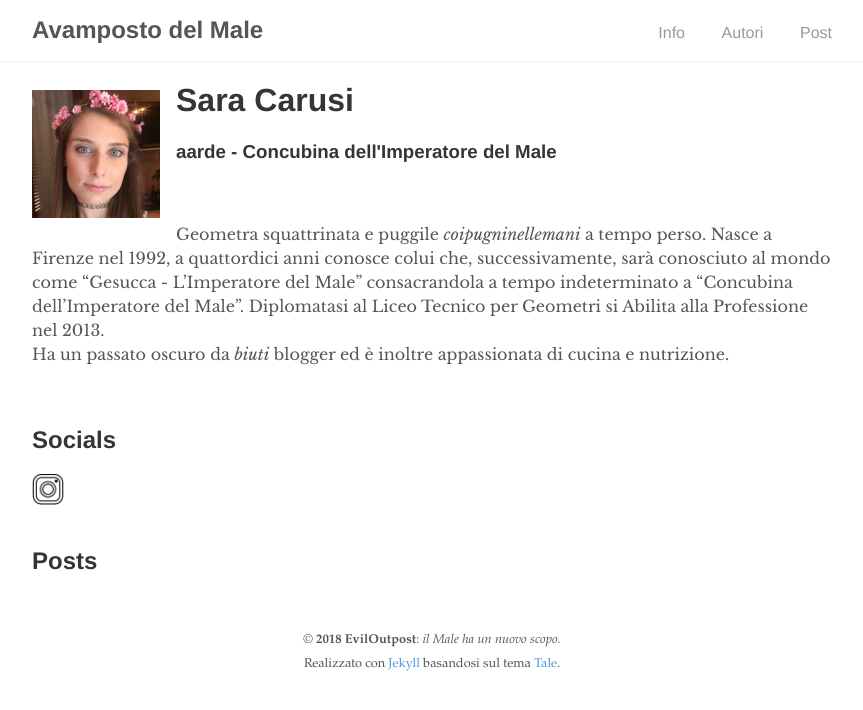
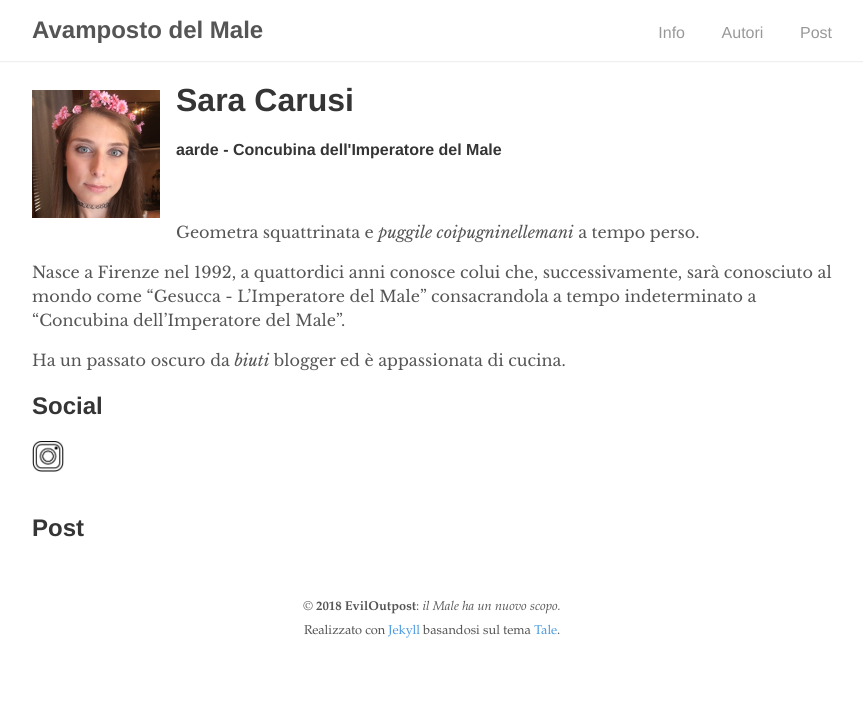
Before and after one commit to eviloutpost/eviloutpost.github.io, a Jekyll site: the page built from _authors/sara.md, in a window 1280 px wide. Shown: the top 710 px of the page, without its empty margins (208-1071 px from the left). Built offline with Jekyll 4.4.1, drawn with Linux system fonts in a browser that asks for light colours.

Commit message:
Edit author description and refined structure

```diff
--- a/_authors/sara.md
+++ b/_authors/sara.md
@@ -6,6 +6,8 @@ instagram: https://www.instagram.com/facilis_descensusaverni/
 image: sara.png
 layout: author
 ---
-Geometra squattrinata e puggile *coipugninellemani* a tempo perso.
-Nasce a Firenze nel 1992, a quattordici anni conosce colui che, successivamente, sarà conosciuto al mondo come "Gesucca - L'Imperatore del Male" consacrandola a tempo indeterminato a "Concubina dell'Imperatore del Male". Diplomatasi al Liceo Tecnico per Geometri si Abilita alla Professione nel 2013.
-Ha un passato oscuro da *biuti* blogger ed è inoltre appassionata di cucina e nutrizione.
+Geometra squattrinata e *puggile coipugninellemani* a tempo perso.
+
+Nasce a Firenze nel 1992, a quattordici anni conosce colui che, successivamente, sarà conosciuto al mondo come "Gesucca - L'Imperatore del Male" consacrandola a tempo indeterminato a "Concubina dell'Imperatore del Male".
+
+Ha un passato oscuro da *biuti* blogger ed è appassionata di cucina.
--- a/_layouts/author.html
+++ b/_layouts/author.html
@@ -4,15 +4,13 @@ layout: default
 <img src="img/{{ page.image }}" style="float: left; width:128px; height:128px; margin-right:16px; margin-top:8px; margin-bottom:8px;">
 
 <h1>{{ page.name }}</h1>
-<h3>{{ page.nickname }} - {{ page.position }}</h3>
+<h4>{{ page.nickname }} - {{ page.position }}</h4>
 
 <br>
 
 {{ content }}
 
-<br>
-
-<h2>Socials</h2>
+<h2>Social</h2>
 {% if page.facebook %}
   <a href="{{ page.facebook }}"><img src="../assets/fb-icon.png" style="width:32px; height:32px; display: inline-block;"></a>
 {% endif %}
@@ -26,9 +24,7 @@ layout: default
   <a href="{{ page.youtube }}"><img src="../assets/yt-icon.png" style="width:32px; height:32px; display: inline-block;"></a>
 {% endif %}
 
-<br>
-
-<h2>Posts</h2>
+<h2>Post</h2>
 <ul>
   {% assign filtered_posts = site.posts | where: 'author', page.nickname %}
   {% for post in filtered_posts %}
```
Also changed, not shown: 1 other file.
